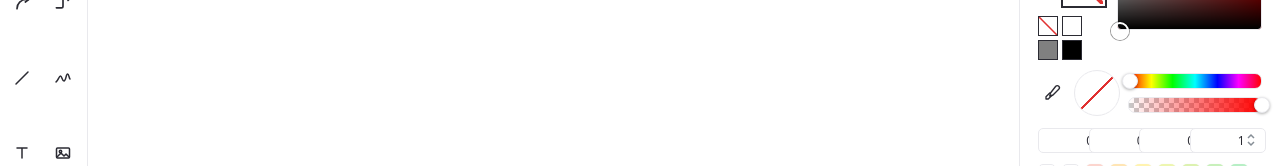
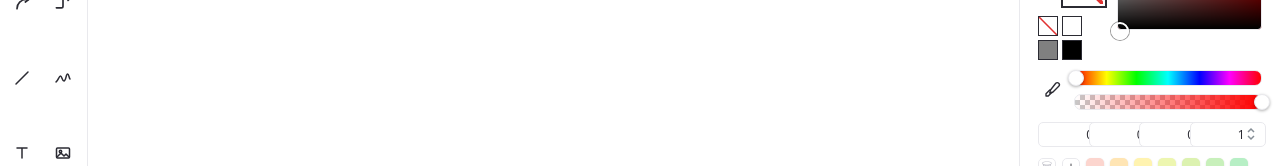
Before and after one commit to bobtherobot/flow, a React (Vite) app: page / in a window 1280 px wide. Shown: the part 331-497 px from the top of the page. Built offline with nearby package versions, Linux system fonts and the light colour scheme.

Commit message:
refactor(color): remove the preview well
The part chooser, saturation box and numeric fields already show the live
color. preview.test.tsx is renamed rather than deleted because it also
covered PickerRow.

```diff
--- a/src/ui/color/ColorPreview.tsx
+++ /dev/null
@@ -1,31 +0,0 @@
-import "./color.css";
-
-interface ColorPreviewProps {
-  /** `#rrggbb` or "transparent". */
-  hex: string;
-  /** 0–100. */
-  alpha: number;
-}
-
-/** The round well showing the live draft color over a checkerboard. */
-export function ColorPreview({ hex, alpha }: ColorPreviewProps) {
-  const isNone = hex === "transparent";
-  const label = isNone
-    ? "No color"
-    : `Current color ${hex}, ${Math.round(alpha)}% opacity`;
-
-  return (
-    <div
-      className={`flow-clr-preview${isNone ? " flow-clr-preview--none" : ""}`}
-      aria-label={label}
-      title={label}
-    >
-      {!isNone && (
-        <span
-          className="flow-clr-preview__fill"
-          style={{ backgroundColor: hex, opacity: alpha / 100 }}
-        />
-      )}
-    </div>
-  );
-}
--- a/src/ui/color/PickerRow.tsx
+++ b/src/ui/color/PickerRow.tsx
@@ -1,33 +1,32 @@
 import "./color.css";
-import { hsvToHex, type Hsv } from "../../lib/color-convert";
+import type { Hsv } from "../../lib/color-convert";
 import { HueSlider } from "./HueSlider";
 import { AlphaSlider } from "./AlphaSlider";
-import { ColorPreview } from "./ColorPreview";
 import { EyeDropperButton } from "./EyeDropperButton";
 
 interface PickerRowProps {
   hsv: Hsv;
   /** 0–100. */
   alpha: number;
-  /** True when the target color is "transparent". */
-  isNone: boolean;
   onHue: (hue: number, transient: boolean) => void;
   onAlpha: (alpha: number, transient: boolean) => void;
-  /** Absent until Phase 5 wires the eyedropper. */
   onPick?: () => void;
 }
 
 /**
- * Eyedropper, preview well and the two stacked tracks — the strip the Color
- * panel and the rail popup show identically. Their *outer* layouts differ (the
- * panel puts the saturation box beside the part chooser, the popup puts it full
- * width on top), which is why only this row is shared and not the whole picker.
+ * Eyedropper and the two stacked tracks — the strip the Color panel and the
+ * rail popup show identically. Their *outer* layouts differ (the panel puts
+ * the saturation box beside the part chooser, the popup puts it full width on
+ * top), which is why only this row is shared and not the whole picker.
+ *
+ * There is deliberately no preview well: the part chooser, the saturation box
+ * and the numeric fields all already show the live color. Alpha is read from
+ * the alpha track's thumb, and from the `A` field in the panel.
  */
-export function PickerRow({ hsv, alpha, isNone, onHue, onAlpha, onPick }: PickerRowProps) {
+export function PickerRow({ hsv, alpha, onHue, onAlpha, onPick }: PickerRowProps) {
   return (
     <div className="flow-clr-row">
       <EyeDropperButton onPick={onPick} />
-      <ColorPreview hex={isNone ? "transparent" : hsvToHex(hsv)} alpha={alpha} />
       <div className="flow-clr-row__tracks">
         <HueSlider hue={hsv.h} onChange={onHue} />
         <AlphaSlider alpha={alpha} hue={hsv.h} onChange={onAlpha} />
--- a/src/ui/color/color.css
+++ b/src/ui/color/color.css
@@ -86,33 +86,6 @@
   flex-direction: column;
   gap: 8px;
   min-width: 0;
-}
-
-.flow-clr-preview {
-  position: relative;
-  width: 44px;
-  height: 44px;
-  flex: 0 0 auto;
-  overflow: hidden;
-  border-radius: 50%;
-  border: 1px solid var(--flow-border);
-  background-image: conic-gradient(#c8c8c8 0 25%, #fff 0 50%, #c8c8c8 0 75%, #fff 0);
-  background-size: 10px 10px;
-}
-
-.flow-clr-preview__fill {
-  position: absolute;
-  inset: 0;
-}
-
-/* "No color": a red slash over white, matching the quartet's none chip. */
-.flow-clr-preview--none {
-  background-image: linear-gradient(
-    to bottom right,
-    #fff calc(50% - 1px), #e03131 calc(50% - 1px),
-    #e03131 calc(50% + 1px), #fff calc(50% + 1px)
-  );
-  background-size: 100% 100%;
 }
 
 .flow-clr-eyedropper {
--- a/src/ui/panels/ColorPanel.tsx
+++ b/src/ui/panels/ColorPanel.tsx
@@ -52,7 +52,6 @@ export function ColorPanel({ sel }: { sel: SelectionStyle }) {
       <PickerRow
         hsv={draft.hsv}
         alpha={draft.alpha}
-        isNone={draft.isNone}
         onHue={draft.setHue}
         onAlpha={draft.setAlpha}
         onPick={() => {
--- a/src/ui/toolbar/ColorPopup.tsx
+++ b/src/ui/toolbar/ColorPopup.tsx
@@ -117,7 +117,6 @@ export function ColorPopup({ target, anchor, onClose }: ColorPopupProps) {
       <PickerRow
         hsv={draft.hsv}
         alpha={draft.alpha}
-        isNone={draft.isNone}
         onHue={draft.setHue}
         onAlpha={draft.setAlpha}
         onPick={() => {
```
Also changed, not shown: 2 other files (tests, documents, lock files or other folders).
